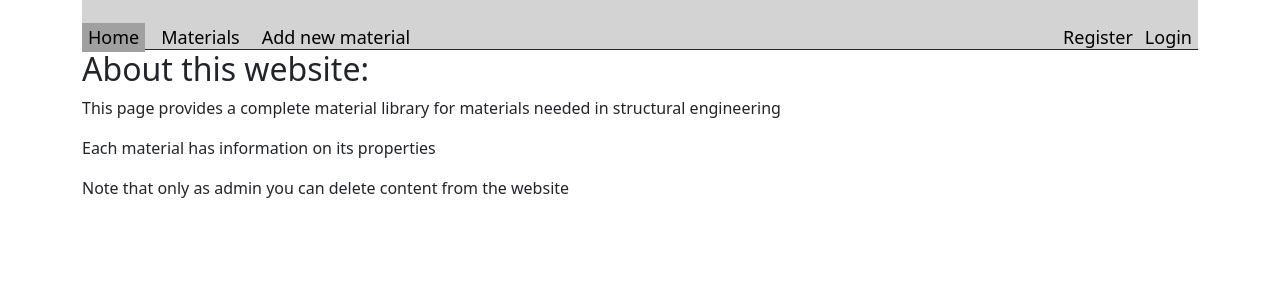
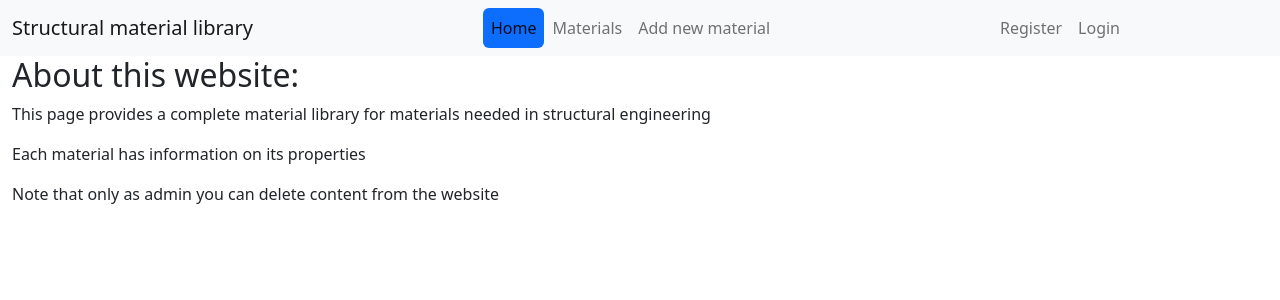
Before and after one commit to lammers1997/StructuralMaterialLibrary, a React (Vite) app in the folder frontend/StructMatLibFront/: page / in a window 1280 px wide. Shown: the top 300 px of the page. Built offline with nearby package versions, Linux system fonts and the light colour scheme.

Commit message:
more UI modifications with react bootstrap

```diff
--- a/frontend/StructMatLibFront/src/App.jsx
+++ b/frontend/StructMatLibFront/src/App.jsx
@@ -31,7 +31,6 @@ const App = () => {
 
     const tokenExpireTime = decodedToken.exp * 1000;
     const currentTime = Date.now();
-    console.log(tokenExpireTime - currentTime);
 
     setTimeout(() => {
       window.alert("Session has ended!");
--- a/frontend/StructMatLibFront/src/components/ConcreteMaterialCard.jsx
+++ b/frontend/StructMatLibFront/src/components/ConcreteMaterialCard.jsx
@@ -1,6 +1,6 @@
 import { useSelector } from "react-redux";
 import "../styles/MatCard.css";
-import { Card, ListGroup, Button, Row, Col } from "react-bootstrap";
+import { Card, ListGroup, Button } from "react-bootstrap";
 
 const ConcreteMaterialCard = ({
   name,
@@ -24,7 +24,7 @@ const ConcreteMaterialCard = ({
     <Card style={{ width: "18rem" }}>
       <Card.Body>
         <Card.Title>{name}</Card.Title>
-        <ListGroup flexible>
+        <ListGroup>
           <ListGroup.Item>
             f<sub>ck</sub>: {f_ck.value} {f_ck.unit}
           </ListGroup.Item>
@@ -63,32 +63,6 @@ const ConcreteMaterialCard = ({
         </Button>
       )}
     </Card>
-    // <div className='MatCard'>
-    //     <div className='MatCard-header'>
-    //         <div>
-    //             <h2 className='MatCard-headerText'>{name}</h2>
-
-    //         </div>
-    //         {isAdmin && (
-    //             <div className='MatCard-delete'>
-    //                 <button onClick={() => deleteThis(id)}>Delete</button>
-    //             </div>
-    //         )}
-    //     </div>
-    //     <div className='concreteContainer'>
-    //         <div className='MatCard-text' >
-    //             <p>f<sub>ck</sub>: {f_ck.value} {f_ck.unit}</p>
-    //             <p>f<sub>ck,cube</sub>: {f_ckcube.value} {f_ckcube.unit}</p>
-    //             <p>f<sub>ctm</sub>: {f_ctm.value} {f_ctm.unit}</p>
-    //             <p>f<sub>ctk,0,5</sub>: {fctk05.value} {fctk05.unit}</p>
-    //             <p>f<sub>ctk,0,95</sub>: {fctk95.value} {fctk95.unit}</p>
-    //             <p>E<sub>cm</sub>: {Ecm.value} {Ecm.unit}</p>
-    //             <p>&#x3B5;<sub>c1</sub>: {epsilon_c1.value} {epsilon_c1.unit}</p>
-    //             <p>&#x3C1;: {density.value} {density.unit}</p>
-    //             <p>&#x3BB;: {thermal_conductivity.value} {thermal_conductivity.unit}</p>
-    //         </div>
-    //     </div>
-    // </div>
   );
 };
 export default ConcreteMaterialCard;
--- a/frontend/StructMatLibFront/src/components/NavBar.jsx
+++ b/frontend/StructMatLibFront/src/components/NavBar.jsx
@@ -1,43 +1,63 @@
+import { useSelector } from "react-redux";
 
-import { useSelector } from 'react-redux';
-import '../styles/NavBar.css'
-
-import { Link, useLocation } from "react-router-dom";
+import { useLocation } from "react-router-dom";
+import { Container, Navbar, Nav } from "react-bootstrap";
 
 const NavBar = () => {
-    const currentPage = useLocation().pathname;
-    const { loggedIn, user } = useSelector((state) => state.user)
+  const currentPage = useLocation().pathname;
+  const { loggedIn, user } = useSelector((state) => state.user);
 
+  return (
+    <Navbar bg='light' data-bs-theme='dark'>
+      <Container style={{ marginLeft: "0px" }}>
+        <Navbar.Brand href='/'>Structural material library</Navbar.Brand>
 
+        <Nav variant='pills' bg='light' defaultActiveKey={currentPage}>
+          <Nav.Item>
+            <Nav.Link eventKey='/' href='/'>
+              Home
+            </Nav.Link>
+          </Nav.Item>
+          <Nav.Item>
+            <Nav.Link eventKey='/materials' href='/materials'>
+              Materials
+            </Nav.Link>
+          </Nav.Item>
+          <Nav.Item>
+            <Nav.Link eventKey='/addnew' href='/addnew'>
+              Add new material
+            </Nav.Link>
+          </Nav.Item>
+        </Nav>
 
-    return (
-        <nav className='navbar'>
-            <div className='navbar-buttons'>
-                <Link to="/">
-                    <button className={currentPage === '/' ? 'navbuttonactive' : 'navbutton'}>Home</button>
-                </Link>
-                <Link to='/materials'>
-                    <button className={currentPage === '/materials' ? 'navbuttonactive' : 'navbutton'}>Materials</button>
-                </Link>
-                <Link to='/addnew'>
-                    <button className={currentPage === '/addnew' ? 'navbuttonactive' : 'navbutton'}>Add new material</button>
-                </Link>
-                <div className='loginRegister-buttons'>
-                    {!loggedIn && (
-                        <Link to='/register'>
-                            <button className={currentPage === '/register' ? 'navbuttonactive' : 'navbutton'}>
-                                Register
-                            </button>
-                        </Link>
-                    )}
-                    <Link to='/login'>
-                        <button className={currentPage === '/login' ? 'navbuttonactive' : 'navbutton'}>
-                            {loggedIn ? (`${user.name}`) : ('Login')}
-                        </button>
-                    </Link>
-                </div>
-            </div>
-        </nav>
-    )
-}
+        <Nav
+          className='justify-content-end'
+          variant='pills'
+          bg='dark'
+          defaultActiveKey={currentPage}
+        >
+          <Nav.Item>
+            {!loggedIn && <Nav.Link href='/register'>Register</Nav.Link>}
+          </Nav.Item>
+          <Nav.Item className='justify-content-end'>
+            <Nav.Link href='/login'>
+              {loggedIn ? `${user.name}` : "Login"}
+            </Nav.Link>
+          </Nav.Item>
+        </Nav>
+
+        {/* <Navbar.Toggle/>
+        <Navbar.Collapse className="justify-content-end">
+            <Navbar.Text>
+                Signed in as: <a href='/login'></a>
+            </Navbar.Text>
+        </Navbar.Collapse> */}
+        {/* <Nav className='justify-content-end'>
+        {!loggedIn && <Nav.Link href='/register'>Register</Nav.Link>}
+        <Nav.Link href='/login'>{loggedIn ? `${user.name}` : "Login"}</Nav.Link>
+      </Nav> */}
+      </Container>
+    </Navbar>
+  );
+};
 export default NavBar;
--- a/frontend/StructMatLibFront/src/components/SideMenu.jsx
+++ b/frontend/StructMatLibFront/src/components/SideMenu.jsx
@@ -1,25 +1,36 @@
-import '../styles/SideMenu.css'
-
+import { Nav, Button } from "react-bootstrap";
+import "../styles/SideMenu.css";
 
 const SideMenu = ({ onMaterialChange, displayMaterial }) => {
-
-
   return (
-        <div className='sideMenu'>
-
+    <Nav className='flex-column'>
       {/* Option to display different materials */}
 
-            <button className={displayMaterial === 'concrete' ? 'menuButtonActive' : 'menuButton'} onClick={() => onMaterialChange('concrete')}>
+      <Button
+        className={
+          displayMaterial === "concrete" ? "menuButtonActive" : "menuButton"
+        }
+        onClick={() => onMaterialChange("concrete")}
+      >
         Concrete
-            </button>
-            <button className={displayMaterial === 'steel' ? 'menuButtonActive' : 'menuButton'} onClick={() => onMaterialChange('steel')}>
+      </Button>
+      <Button
+        className={
+          displayMaterial === "steel" ? "menuButtonActive" : "menuButton"
+        }
+        onClick={() => onMaterialChange("steel")}
+      >
         Steel
-            </button>
-            <button className={displayMaterial === 'timber' ? 'menuButtonActive' : 'menuButton'} onClick={() => onMaterialChange('timber')}>
+      </Button>
+      <Button
+        className={
+          displayMaterial === "timber" ? "menuButtonActive" : "menuButton"
+        }
+        onClick={() => onMaterialChange("timber")}
+      >
         Timber
-            </button>
-
-        </div>
+      </Button>
+    </Nav>
   );
 };
 
--- a/frontend/StructMatLibFront/src/main.jsx
+++ b/frontend/StructMatLibFront/src/main.jsx
@@ -7,7 +7,7 @@ import App from "./App.jsx";
 import "./index.css";
 
 ReactDOM.createRoot(document.getElementById("root")).render(
-  <div className='container'>
+  <div className='custom-container'>
     <Provider store={store}>
       <App />
     </Provider>
--- a/frontend/StructMatLibFront/src/pages/AddNew.jsx
+++ b/frontend/StructMatLibFront/src/pages/AddNew.jsx
@@ -4,6 +4,7 @@ import AddTimberForm from "../components/AddTimberForm";
 import AddSteelForm from "../components/AddSteelForm";
 
 import "../styles/AddNew.css";
+import { Container, Button } from "react-bootstrap";
 
 const AddNew = () => {
   const [concFormVisibility, setConcFormVisiblity] = useState(false);
@@ -32,30 +33,30 @@ const AddNew = () => {
   };
 
   return (
-    <div>
+    <Container style={{ marginLeft: "0px" }}>
       <p>Select what material you would like to add</p>
-      <button
+      <Button
         className={addMaterial === "concrete" ? "addButtonActive" : "addButton"}
         onClick={handleConcreteClick}
       >
         Concrete
-      </button>
-      <button
+      </Button>
+      <Button
         className={addMaterial === "steel" ? "addButtonActive" : "addButton"}
         onClick={handleSteelClick}
       >
         Steel
-      </button>
-      <button
+      </Button>
+      <Button
         className={addMaterial === "timber" ? "addButtonActive" : "addButton"}
         onClick={handleTimberClick}
       >
         Timber
-      </button>
+      </Button>
       {concFormVisibility && <AddConcreteForm />}
       {steelFormVisibility && <AddSteelForm />}
       {timberFormVisibility && <AddTimberForm />}
-    </div>
+    </Container>
   );
 };
 
--- a/frontend/StructMatLibFront/src/pages/Home.jsx
+++ b/frontend/StructMatLibFront/src/pages/Home.jsx
@@ -1,12 +1,17 @@
+import { Container } from "react-bootstrap";
+
 const Home = () => {
-    return (
-        <>
-            <h2>About this website:</h2>
-            <p>This page provides a complete material library for materials needed in structural engineering</p>
-            <p>Each material has information on its properties</p>
-            <p>Note that only as admin you can delete content from the website</p>
-        </>
-    )
-}
+  return (
+    <Container style={{ marginLeft: "0px" }}>
+      <h2>About this website:</h2>
+      <p>
+        This page provides a complete material library for materials needed in
+        structural engineering
+      </p>
+      <p>Each material has information on its properties</p>
+      <p>Note that only as admin you can delete content from the website</p>
+    </Container>
+  );
+};
 
-export default Home
+export default Home;
--- a/frontend/StructMatLibFront/src/styles/AddNew.css
+++ b/frontend/StructMatLibFront/src/styles/AddNew.css
@@ -1,18 +1,13 @@
 .addButton:hover {
-    background-color: #a0a0a0;
-    color: black;
-    cursor: pointer;
+  background-color: #a0a0a0;
+  color: black;
+  cursor: pointer;
 }
 .addButtonActive {
-    font-size: 18px;
-    border: 1px solid black;
-    background: #a0a0a0;
-    margin-top: 15px;
+  border: 0px solid;
 }
 
 .addButton {
-    font-size: 18px;
-    border: 1px solid black;
-    background: transparent;
-    margin-top: 15px;
+  background: transparent;
+  color: black;
 }
--- a/frontend/StructMatLibFront/src/styles/SideMenu.css
+++ b/frontend/StructMatLibFront/src/styles/SideMenu.css
@@ -4,6 +4,7 @@
   background: transparent;
   cursor: pointer;
   margin-top: 15px;
+  color: black;
 }
 .menuButton:hover {
   background-color: #a0a0a0;
@@ -20,5 +21,4 @@
   background-color: lightgray;
   height: auto;
   width: 150px;
-
 }
```
Also changed, not shown: frontend/StructMatLibFront/src/components/SteelMaterialCard.jsx (+49 -34 lines). Lines whose indentation alone changed are shown as unchanged.
